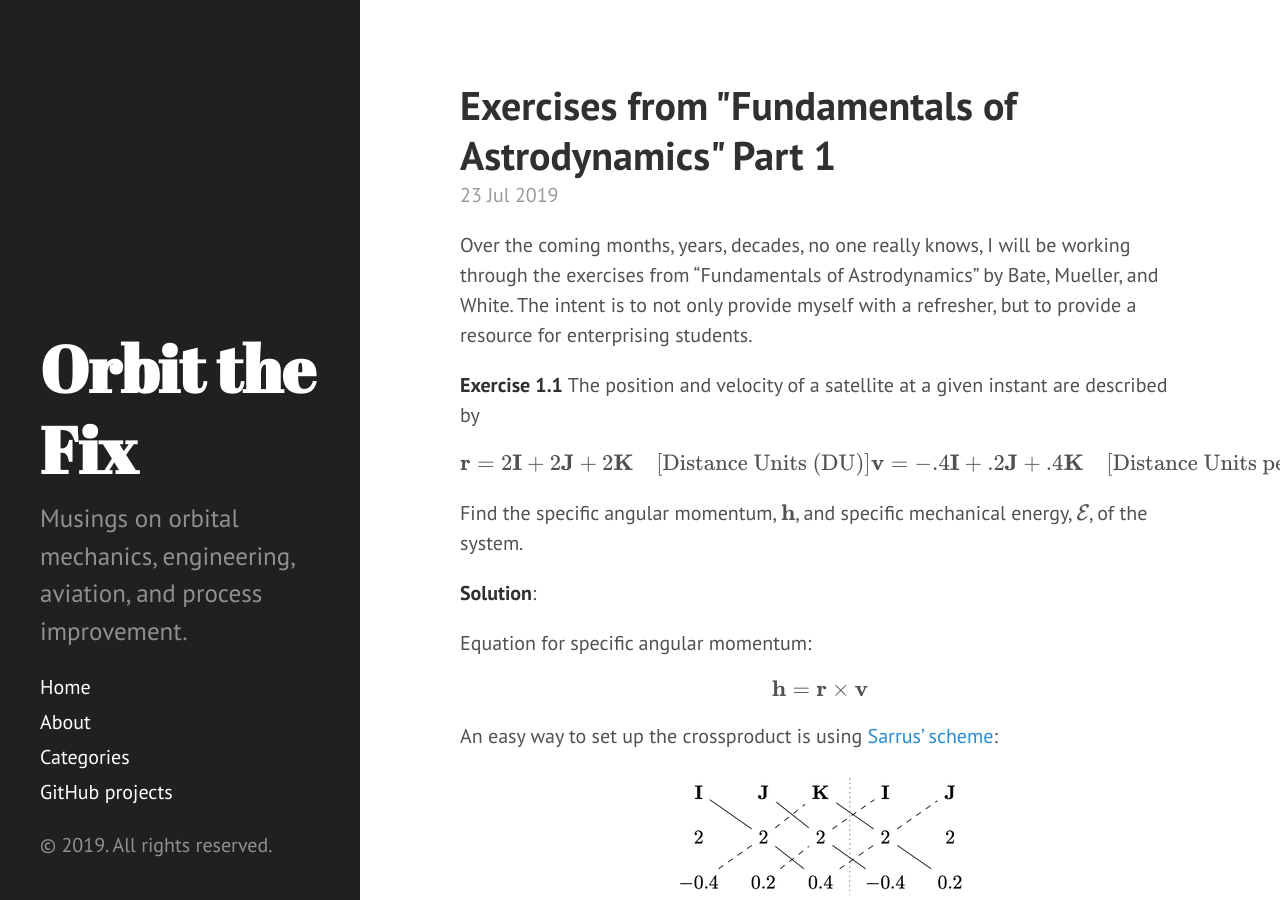
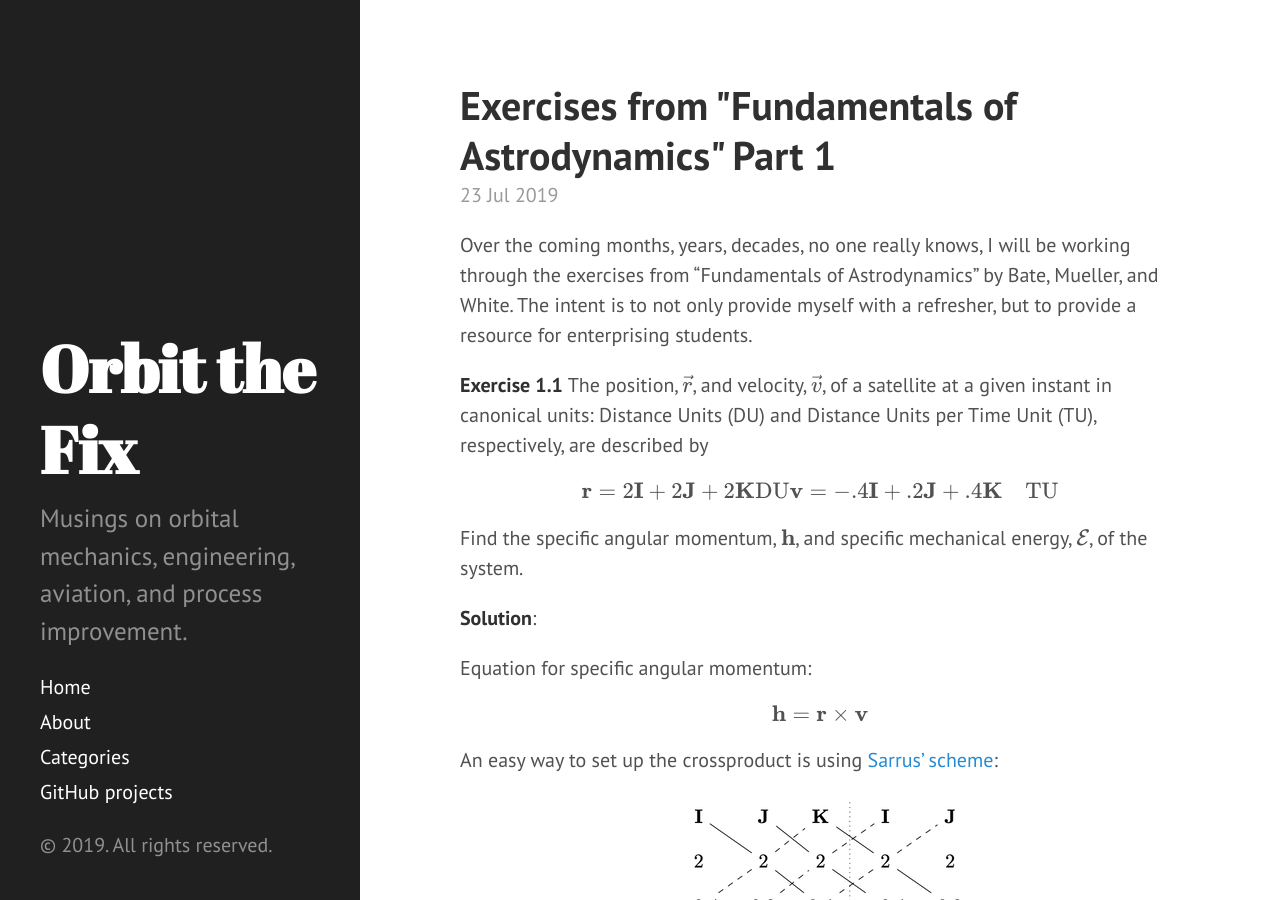
Before and after one commit to orbitthefix/orbitthefix.github.io, a Jekyll site: the page built from _posts/2019-07-23-exercises-from-fundamentals-of-astrodynamics-part-1.md, in a window 1280 px wide and 900 px high. Built offline with Jekyll 4.4.1, drawn with Linux system fonts in a browser that asks for light colours; formulas are drawn with MathJax 3.

Commit message:
Post update

```diff
--- a/_posts/2019-07-23-exercises-from-fundamentals-of-astrodynamics-part-1.md
+++ b/_posts/2019-07-23-exercises-from-fundamentals-of-astrodynamics-part-1.md
@@ -9,15 +9,15 @@ through the exercises from "Fundamentals of Astrodynamics" by Bate, Mueller, and
 White.  The intent is to not only provide myself with a refresher, but to
 provide a resource for enterprising students.
 
-**Exercise 1.1** The position and velocity of a satellite at a given instant are
-described by
+**Exercise 1.1** The position, $$\vec{r}$$, and velocity, $$\vec{v}$$, of a
+satellite at a given instant in canonical units: Distance Units (DU) and
+Distance Units per Time Unit (TU), respectively, are described by
 
-$$
-\renewcommand{\vec}[1]{\mathbf{#1}}
+$$ \renewcommand{\vec}[1]{\mathbf{#1}}
 
-\vec{r} = 2\vec{I} + 2\vec{J} + 2\vec{K} \quad \textrm{[Distance Units (DU)]} \\
-\vec{v} = -.4\vec{I} + .2\vec{J} + .4\vec{K} \quad
-\textrm{[Distance Units per Time Unit (TU)]}
+
+\vec{r} = 2\vec{I} + 2\vec{J} + 2\vec{K} \textrm{DU} \\
+\vec{v} = -.4\vec{I} + .2\vec{J} + .4\vec{K} \quad \textrm{TU}
 $$
 
 Find the specific angular momentum, $$\vec{h}$$, and specific mechanical energy, $$\mathcal{E}$$, of the system.
```
